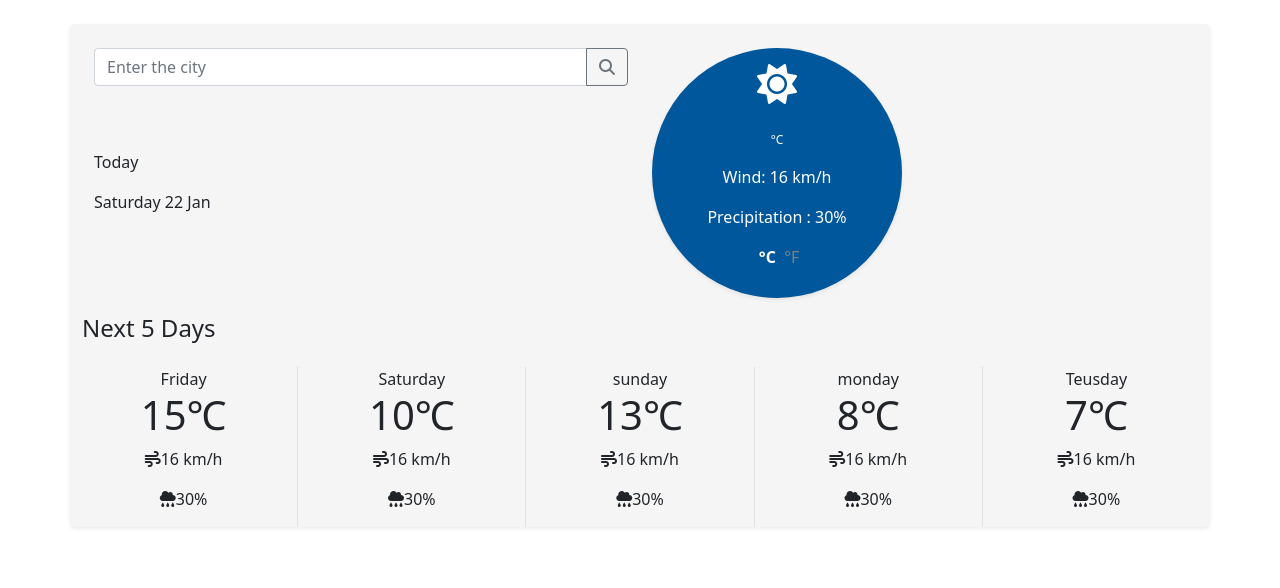
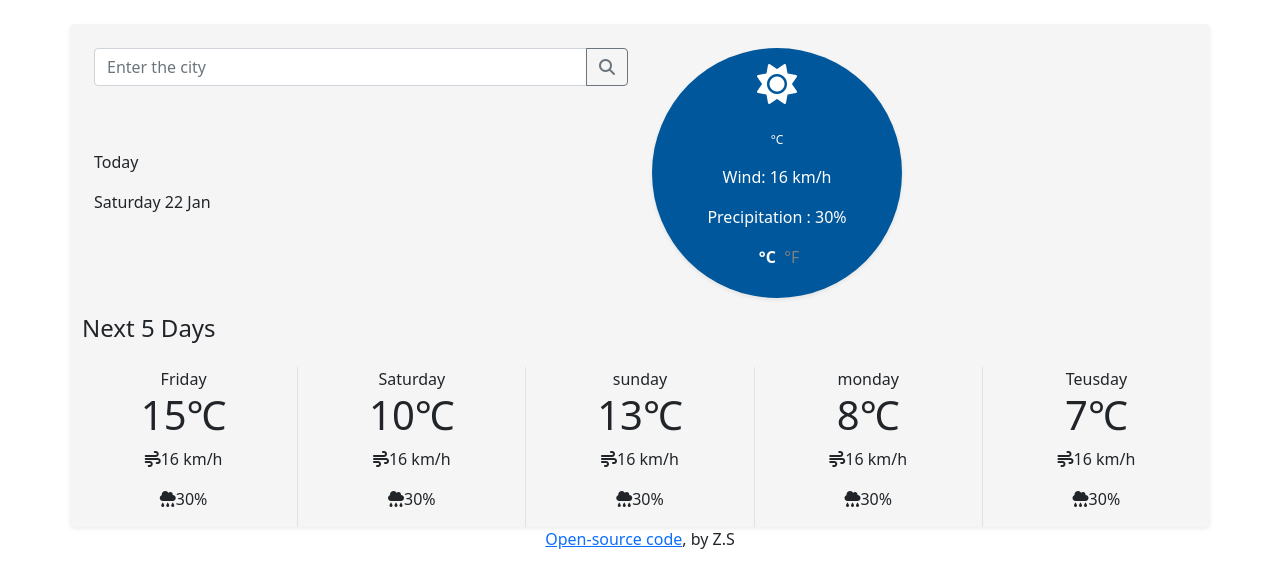
Before and after one commit to Henas00/SheCodes-weather-app, a website built with Parcel: page index.html in a window 1280 px wide. Built offline with nearby package versions, Linux system fonts and the light colour scheme; no server answers.

Commit message:
added a link

```diff
--- a/index.html
+++ b/index.html
@@ -114,7 +114,10 @@
           </div>
         </div>
       </div>
+
+
     </div>
+    <div class="text-center "><a href="https://github.com/Henas00/SheCodes-weather-app">Open-source code</a><span>, by Z.S</span></div>
     <script src="/src/index.js"></script>
   </body>
 </html>
```
